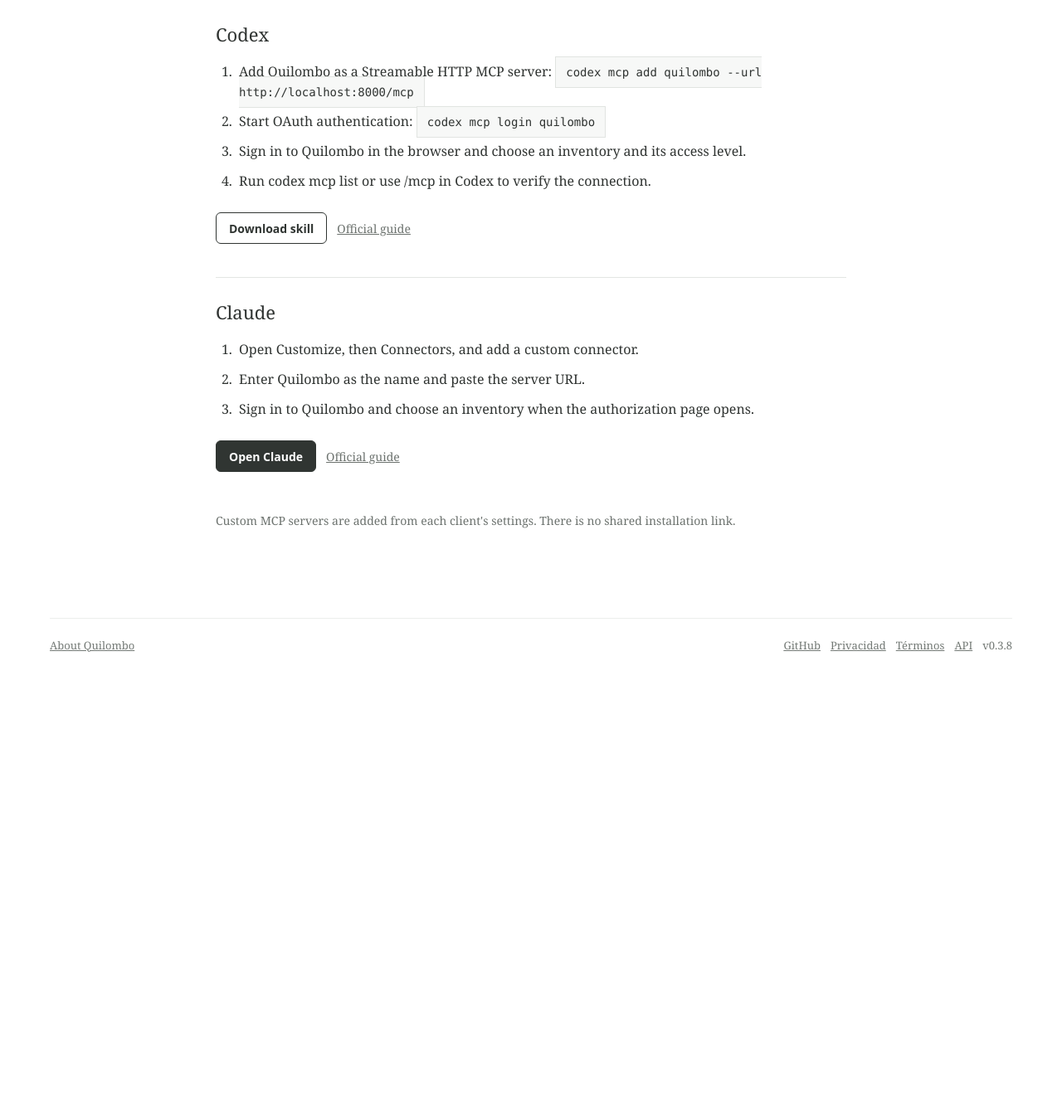
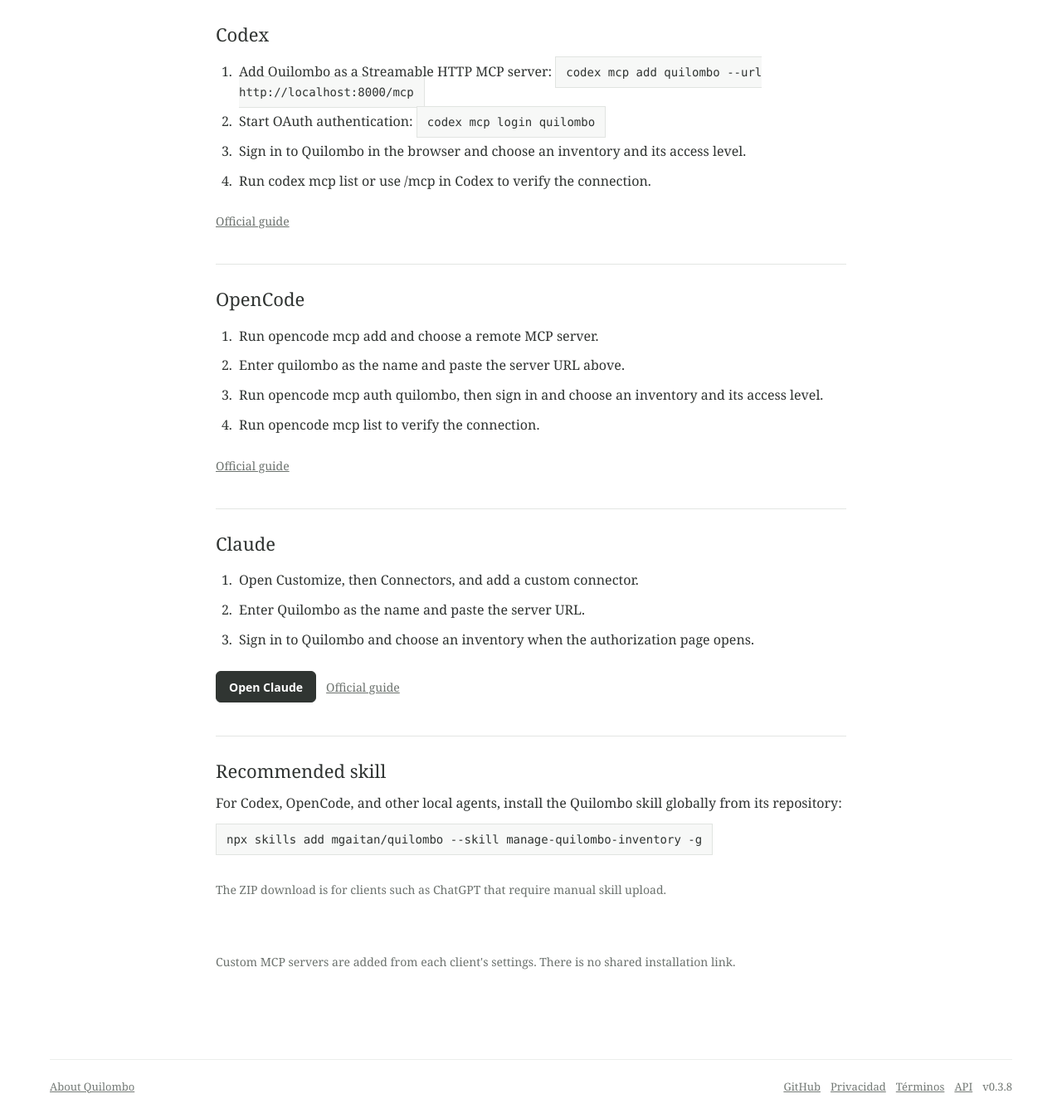
Before and after one commit to mgaitan/quilombo, a Django app: page /connect/ in a window 1280 px wide. Shown: the part 866-2214 px from the top of the page at 83% size. Before the commit the page ends 1652 px from the top, so only its background shows below. Run offline with Django 5.2, Linux system fonts and the light colour scheme; parts of the project's set-up code (start-up, migrations or seed data) failed here and were passed over; some libraries are stand-ins or nearby versions.

Commit message:
docs(connect): add OpenCode and skill CLI setup
Document the OpenCode OAuth flow and recommend repository-based skill installation for local agents.\n\nRefs #140

```diff
--- a/inventory/templates/inventory/connect.html
+++ b/inventory/templates/inventory/connect.html
@@ -42,8 +42,20 @@
       <li>{% translate "Run codex mcp list or use /mcp in Codex to verify the connection." %}</li>
     </ol>
     <div class="actions">
-      <a class="button" href="{% url 'skill-download' %}">{% translate "Download skill" %}</a>
       <a class="quiet-link" href="https://developers.openai.com/codex/mcp">{% translate "Official guide" %}</a>
+    </div>
+  </section>
+
+  <section class="connector-section" aria-labelledby="opencode-title">
+    <h2 id="opencode-title">OpenCode</h2>
+    <ol>
+      <li>{% translate "Run opencode mcp add and choose a remote MCP server." %}</li>
+      <li>{% translate "Enter quilombo as the name and paste the server URL above." %}</li>
+      <li>{% translate "Run opencode mcp auth quilombo, then sign in and choose an inventory and its access level." %}</li>
+      <li>{% translate "Run opencode mcp list to verify the connection." %}</li>
+    </ol>
+    <div class="actions">
+      <a class="quiet-link" href="https://opencode.ai/v2/docs/mcp-servers">{% translate "Official guide" %}</a>
     </div>
   </section>
 
@@ -60,6 +72,13 @@
     </div>
   </section>
 
+  <section class="connector-section" aria-labelledby="skill-title">
+    <h2 id="skill-title">{% translate "Recommended skill" %}</h2>
+    <p>{% translate "For Codex, OpenCode, and other local agents, install the Quilombo skill globally from its repository:" %}</p>
+    <code>npx skills add mgaitan/quilombo --skill manage-quilombo-inventory -g</code>
+    <p class="note">{% translate "The ZIP download is for clients such as ChatGPT that require manual skill upload." %}</p>
+  </section>
+
   <p class="note">{% translate "Custom MCP servers are added from each client's settings. There is no shared installation link." %}</p>
 {% endblock %}
 
```
Also changed, not shown: inventory/tests.py (+7 -0 lines), locale/es/LC_MESSAGES/django.po, 1 other file.
